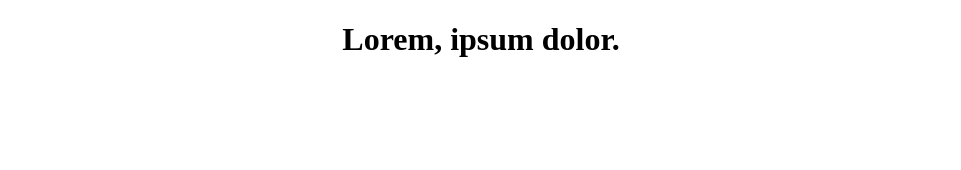
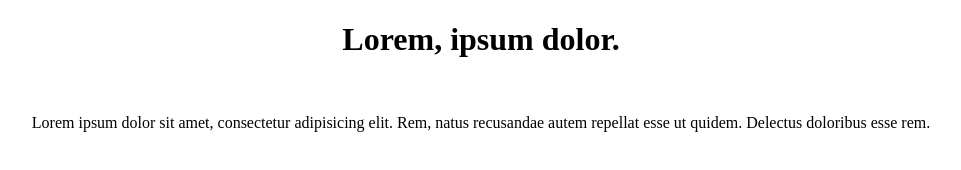
Before and after one commit to ameer1hamza-bmj/project1, a plain HTML site: page index.html in a window 1280 px wide. Shown: the whole page, without its empty margins (159-1120 px from the left). Drawn offline with Linux system fonts and the light colour scheme.

Commit message:
paragragh

```diff
--- a/index.html
+++ b/index.html
@@ -8,6 +8,8 @@
 <body>
     <center>
         <h1>Lorem, ipsum dolor.</h1>
+        <br>
+        <p>Lorem ipsum dolor sit amet, consectetur adipisicing elit. Rem, natus recusandae autem repellat esse ut quidem. Delectus doloribus esse rem.</p>
     </center>
 </body>
 </html>
```
